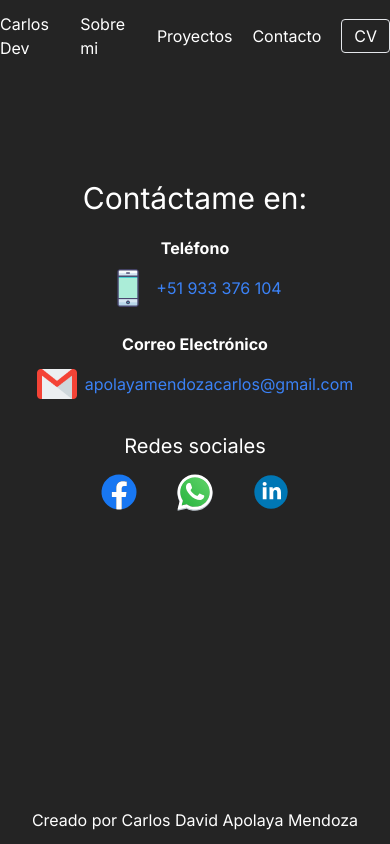
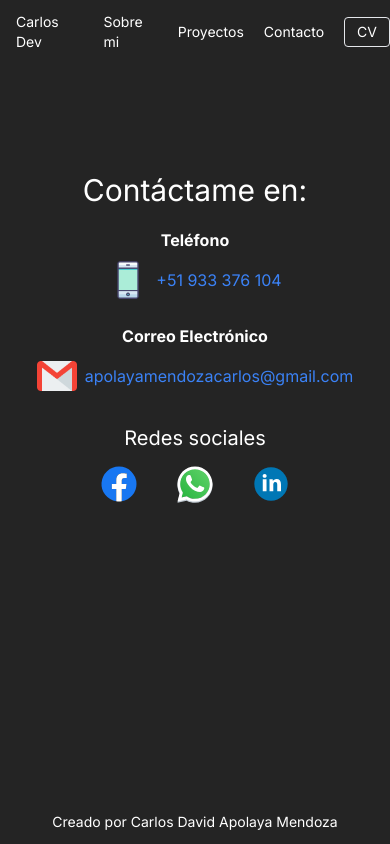
Before and after one commit to CarlosDavid-AM/carlos-dev, a Next.js app: page /contact in a window 390 px wide. Built offline with nearby package versions, Linux system fonts and the light colour scheme.

Commit message:
MainFooter y MainHeader son Responsive Design

```diff
--- a/src/components/MainFooter.tsx
+++ b/src/components/MainFooter.tsx
@@ -1,6 +1,6 @@
 const MainFooter = (): JSX.Element => {
   return (
-    <div className='w-full text-center mb-3'>
+    <div className='w-full text-sm lg:text-base text-center mb-3'>
       <span>
         Creado por Carlos David Apolaya Mendoza
       </span>
--- a/src/components/MainHeader.tsx
+++ b/src/components/MainHeader.tsx
@@ -3,7 +3,7 @@ import Link from "next/link"
 const MainHeader = (): JSX.Element => {
   return (
     <div className='container mx-auto'>
-      <ol className='flex justify-between pt-3 pb-7'>
+      <ol className='flex items-center ml-4 lg:ml-0 justify-center gap-x-4 lg:gap-x-0 lg:justify-between pt-3 pb-7 text-sm lg:text-base'>
         <li ><Link href='/'>Carlos Dev</Link> </li>
         <div className='flex gap-x-5 items-center'>
           <li> <Link href='/about'>Sobre mi</Link> </li>
```
